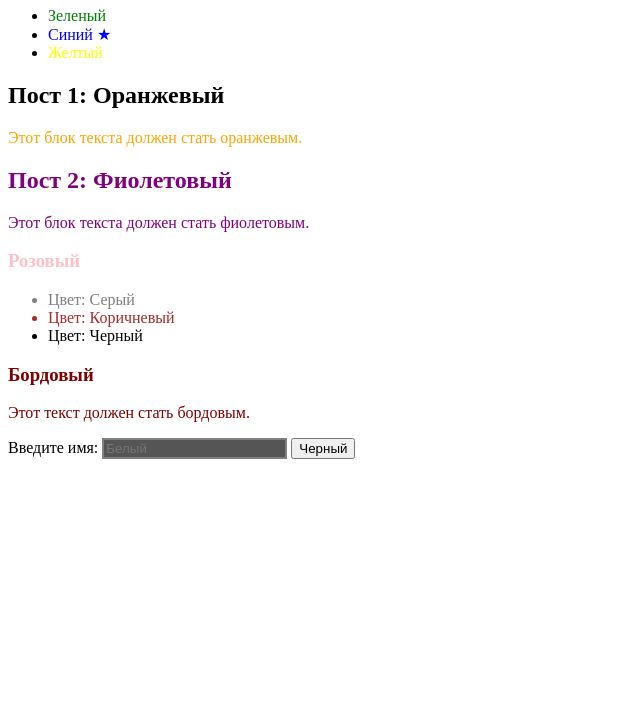
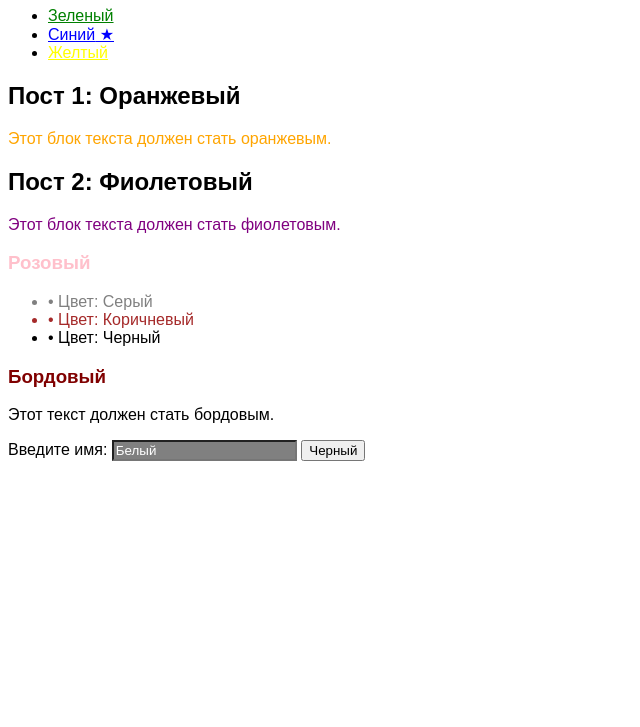
Before and after one commit to Nixon0293/lab4, a plain HTML site: page index.html in a window 1280 px wide. Shown: the part 73-800 px from the top of the page, without its empty margins (0-640 px from the left). Drawn offline with Linux system fonts and the light colour scheme.

Commit message:
Refactor CSS by removing unused styles and updating colors
Removed unused styles and adjusted color properties for various elements.

```diff
--- a/style.css
+++ b/style.css
@@ -1,8 +1,5 @@
 * {
-    box-sizing: border-box;
-}
-
-body {
+    font-family: Arial;
     color: black;
 }
 
@@ -18,11 +15,19 @@ h1 {
     color: blue;
 }
 
-#first-post p {
+.nav-list li:nth-child(3) a {
+    color: yellow;
+}
+
+#first-post {
     color: orange;
 }
 
-.post:nth-of-type(2) {
+#first-post h2 + p {
+    color: orange;
+}
+
+.post:nth-of-type(2) h2 + p {
     color: purple;
 }
 
@@ -46,13 +51,12 @@ h1 {
     color: black;
 }
 
-[href="#"] {
-    text-decoration: none;
+[placeholder="Белый"] {
+    background-color: gray;
 }
 
-[placeholder="Белый"] {
+[placeholder="Белый"]::placeholder {
     color: white;
-    background-color: #555;
 }
 
 .link:hover {
@@ -64,18 +68,6 @@ h1 {
     color: blue;
 }
 
-.submit-btn {
-    color: black;
+.color-list li::before {
+    content: "• ";
 }
-
-label + input {
-    border: 2px solid gray;
-}
-
-.note {
-    color: maroon;
-}
-
-.nav-list li:nth-child(3) a {
-    color: yellow;
-}
```
